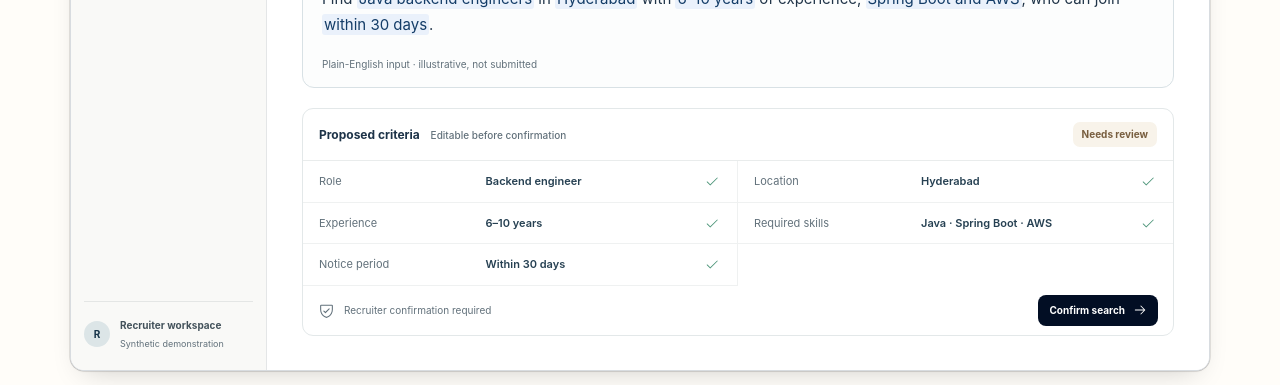
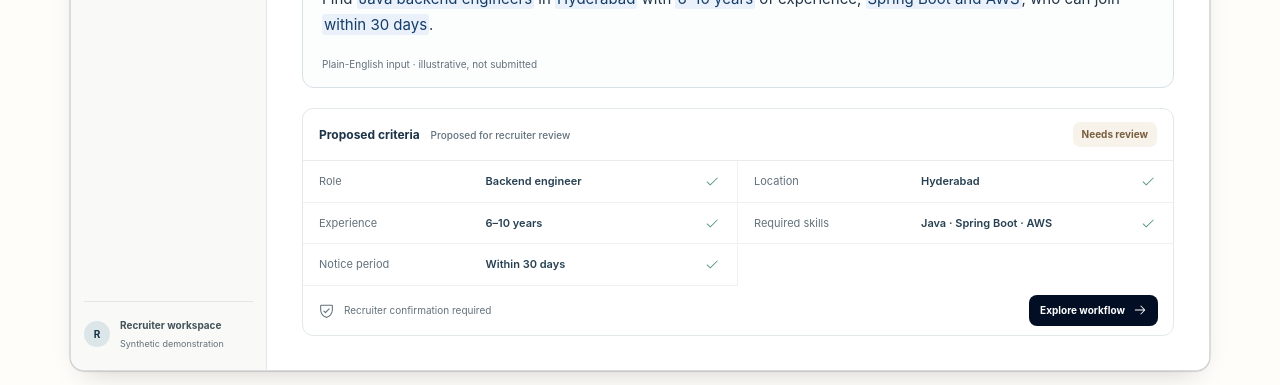
Before and after one commit to ThunderKhan/pareto, a Next.js app in the folder frontend/: page / in a window 1280 px wide. Shown: the part 860-1245 px from the top of the page. Built offline with nearby package versions, Linux system fonts and the light colour scheme.

Commit message:
fix(homepage): make illustrated confirmation actionable without implying a live search

```diff
--- a/frontend/src/components/marketing/home-v2.tsx
+++ b/frontend/src/components/marketing/home-v2.tsx
@@ -117,7 +117,7 @@ function Chip({ children, strong = false }: { children: React.ReactNode; strong?
   return <span className={"v2-chip" + (strong ? " v2-chip--strong" : "")}>{children}</span>;
 }
 
-function WorkspaceFrame({ state = "hero" }: { state?: "hero" | "describe" | "review" | "results" }) {
+function WorkspaceFrame({ state = "hero", onConfirm }: { state?: "hero" | "describe" | "review" | "results"; onConfirm?: () => void }) {
   const sample = assessPreview(30);
   return (
     <div className="v2-workspace" aria-label="Illustrative Pareto recruiter workspace with synthetic sample data">
@@ -150,11 +150,11 @@ function WorkspaceFrame({ state = "hero" }: { state?: "hero" | "describe" | "rev
           )}
           {(state === "hero" || state === "review") && (
             <div className="v2-criteria" aria-label="Proposed structured criteria">
-              <div className="v2-block-title"><span>Proposed criteria <small>Editable before confirmation</small></span><span className="v2-state-pill">Needs review</span></div>
+              <div className="v2-block-title"><span>Proposed criteria <small>Proposed for recruiter review</small></span><span className="v2-state-pill">Needs review</span></div>
               <div className="v2-criteria-grid">
                 {facets.map(([label, value]) => <div className="v2-criteria-item" key={label}><span>{label}</span><strong>{value}</strong><Check size={14} aria-hidden="true"/></div>)}
               </div>
-              <div className="v2-criteria-bottom"><ShieldCheck size={17} aria-hidden="true"/> Recruiter confirmation required <span className="v2-mock-action">Confirm search <ArrowRight size={14} aria-hidden="true"/></span></div>
+              <div className="v2-criteria-bottom"><ShieldCheck size={17} aria-hidden="true"/> Recruiter confirmation required {onConfirm && state === "review" ? <button type="button" className="v2-mock-action" onClick={onConfirm}>View illustrated results <ArrowRight size={14} aria-hidden="true"/></button> : <a href="#how-it-works" className="v2-mock-action">Explore workflow <ArrowRight size={14} aria-hidden="true"/></a>}</div>
             </div>
           )}
           {state === "describe" && <div className="v2-prompt-next"><SignalArt variant="interpret"/><p><strong>Understanding the brief</strong><span>Role, location, skills and joining requirements can be extracted for review.</span></p></div>}
@@ -228,7 +228,7 @@ function HowItWorks() {
             <button type="button" onClick={() => setStep((step + 1) % 3)} aria-label="Next step">→</button>
           </div>
         </div>
-        <div className="v2-process-window"><WorkspaceFrame state={step === 0 ? "describe" : step === 1 ? "review" : "results"}/></div>
+        <div className="v2-process-window"><WorkspaceFrame state={step === 0 ? "describe" : step === 1 ? "review" : "results"} onConfirm={() => select(2)}/></div>
       </div>
     </div>
   </section>;
```
